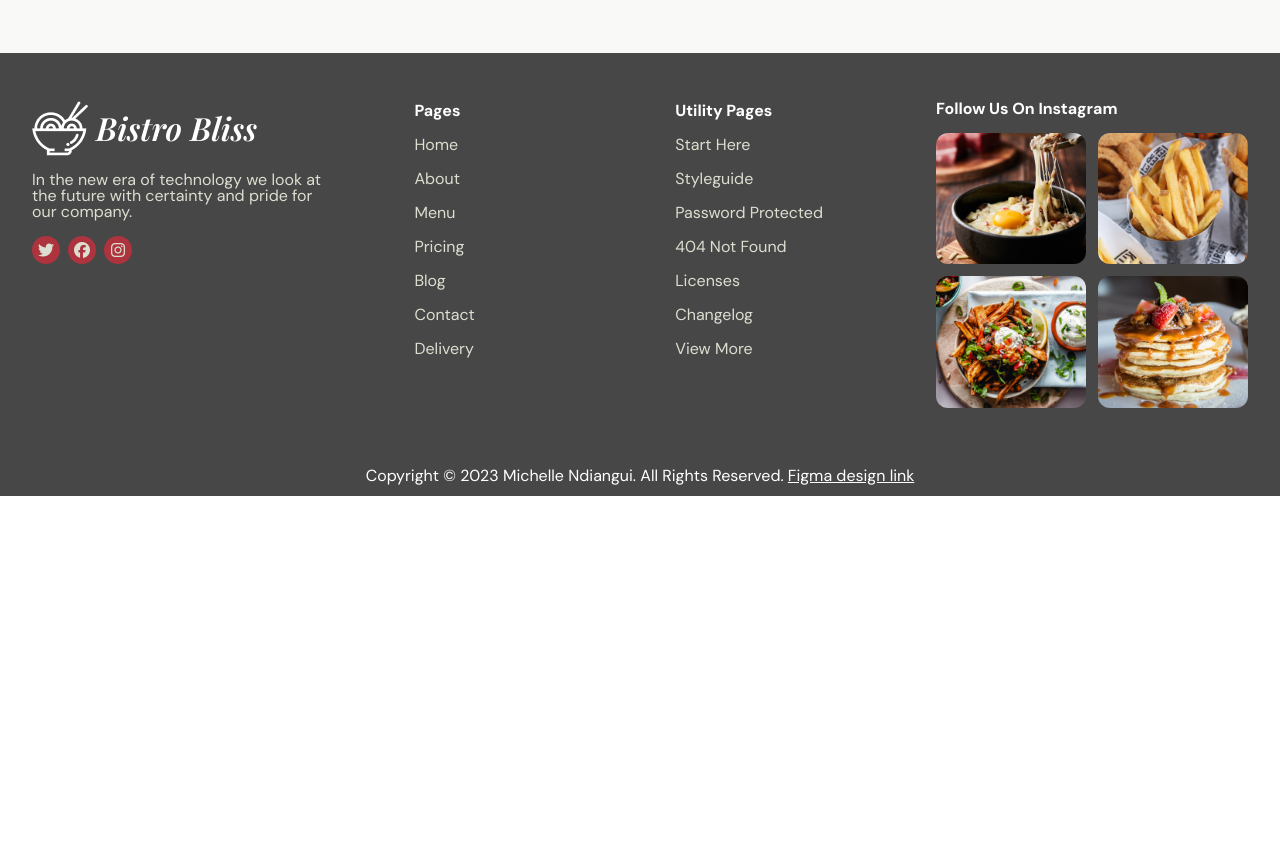
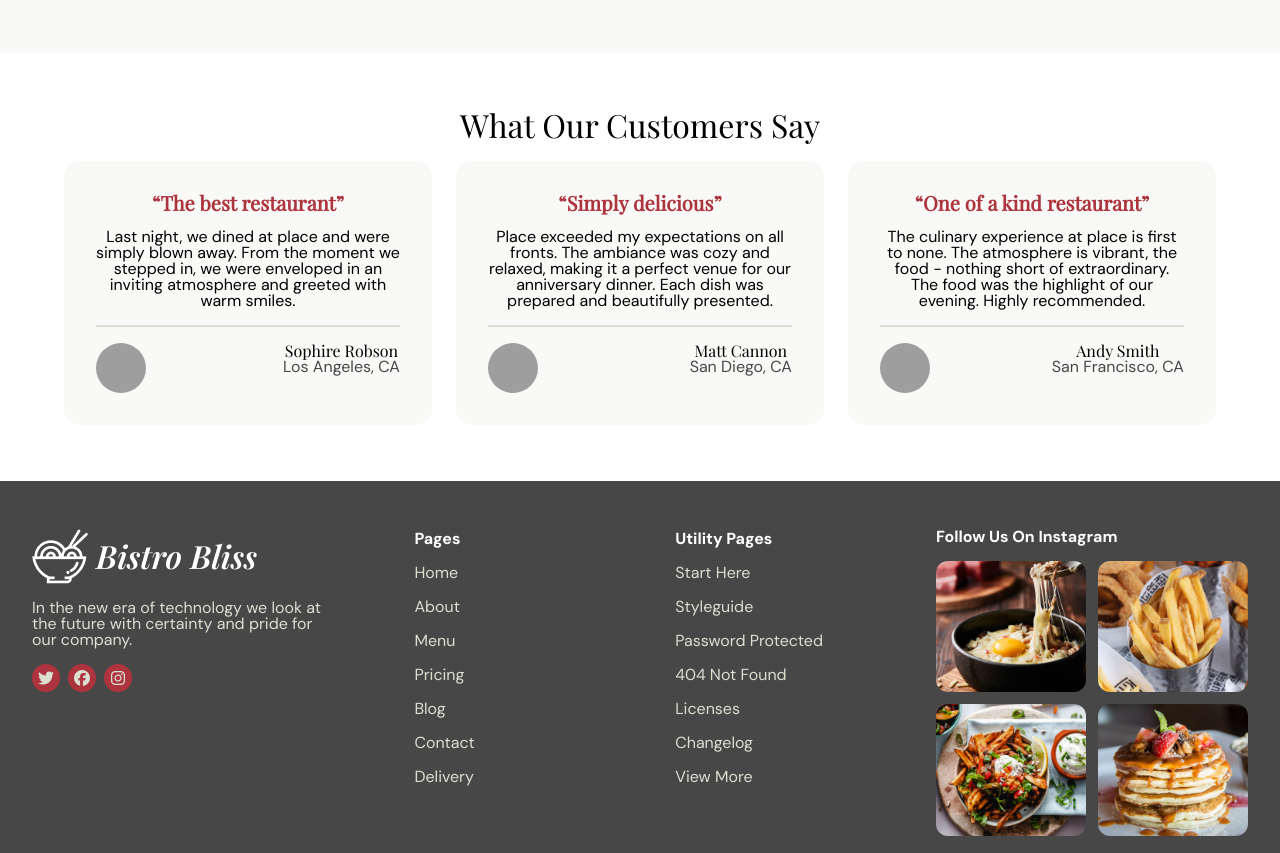
Before and after one commit to Leslie-23/static-restaurant-website, a plain HTML site: page index.html in a window 1280 px wide. Shown: the part 2911-3764 px from the top of the page. Before the commit the page ends 3407 px from the top, so only its background shows below. Drawn offline with Linux system fonts and the light colour scheme; grey boxes are pictures that could not be loaded.

Commit message:
completed reviews section

```diff
--- a/css/home.css
+++ b/css/home.css
@@ -187,10 +187,6 @@ a.ctaBtn:hover {
     align-items: end;
 }
 
-.gray-bkg {
-    background: #F9F9F7;
-}
-
 .div2 img,
 .div3 img {
     width: 60%;
@@ -216,3 +212,41 @@ a.ctaBtn:hover {
 .parent+div {
     width: 35%;
 }
+
+.reviews h3 {
+    font-size: 20px;
+    color: #ad343e;
+    font-weight: bold;
+}
+
+.review-cards {
+    justify-content: center;
+    align-items: center;
+    gap: 24px;
+}
+
+.review-cards>div {
+    flex-basis: 25%;
+    padding: 16px 32px;
+    border-radius: 16px;
+}
+
+.review-cards>div>* {
+    margin: 16px 0;
+}
+
+.review-cards .divider {
+    width: 100%;
+    height: 2px;
+    background: #dbdfd0;
+}
+
+.author {
+    justify-content: space-between;
+}
+
+.author img {
+    width: 50px;
+    height: 50px;
+    border-radius: 50%;
+}
--- a/css/main.css
+++ b/css/main.css
@@ -48,6 +48,10 @@ a {
 
 .lightText {
     color: #474747;
+}
+
+.gray-bkg {
+    background: #F9F9F7;
 }
 
 section {
--- a/index.html
+++ b/index.html
@@ -193,6 +193,58 @@
             </div>
         </div>
     </section>
+
+    <section class="reviews">
+        <h2>What Our Customers Say</h2>
+        <div class="review-cards flex">
+            <div class="gray-bkg">
+                <h3>“The best restaurant”</h3>
+                <p>Last night, we dined at place and were simply blown away. From the moment we stepped in, we were
+                    enveloped in an inviting atmosphere and greeted with warm smiles.</p>
+
+                <div class="divider"></div>
+                <div class="author flex">
+                    <img src="https://images.pexels.com/photos/3366753/pexels-photo-3366753.jpeg?auto=compress&cs=tinysrgb&w=600"
+                        alt="Sophire Robson">
+                    <div class="name">
+                        <h4>Sophire Robson</h4>
+                        <p class="lightText">Los Angeles, CA</p>
+                    </div>
+
+
+                </div>
+            </div>
+            <div class="gray-bkg">
+                <h3>“Simply delicious”</h3>
+                <p>Place exceeded my expectations on all fronts. The ambiance was cozy and relaxed, making it a perfect
+                    venue for our anniversary dinner. Each dish was prepared and beautifully presented.</p>
+
+                <div class="divider"></div>
+                <div class="author flex">
+                    <img src="https://images.pexels.com/photos/3406022/pexels-photo-3406022.jpeg?auto=compress&cs=tinysrgb&w=600"
+                        alt="Matt Cannon">
+                    <div class="name">
+                        <h4>Matt Cannon</h4>
+                        <p class="lightText">San Diego, CA</p>
+                    </div>
+                </div>
+            </div>
+            <div class="gray-bkg">
+                <h3>“One of a kind restaurant”</h3>
+                <p>The culinary experience at place is first to none. The atmosphere is vibrant, the food - nothing
+                    short of extraordinary. The food was the highlight of our evening. Highly recommended.</p>
+                <div class="divider"></div>
+                <div class="author flex">
+                    <img src="https://images.pexels.com/photos/3021563/pexels-photo-3021563.jpeg?auto=compress&cs=tinysrgb&w=600"
+                        alt="Andy Smith">
+                    <div class="name">
+                        <h4>Andy Smith</h4>
+                        <p class="lightText">San Francisco, CA</p>
+                    </div>
+                </div>
+            </div>
+        </div>
+    </section>
     <!-- Beginning of Footer -->
     <footer class="flex">
         <div>
```
